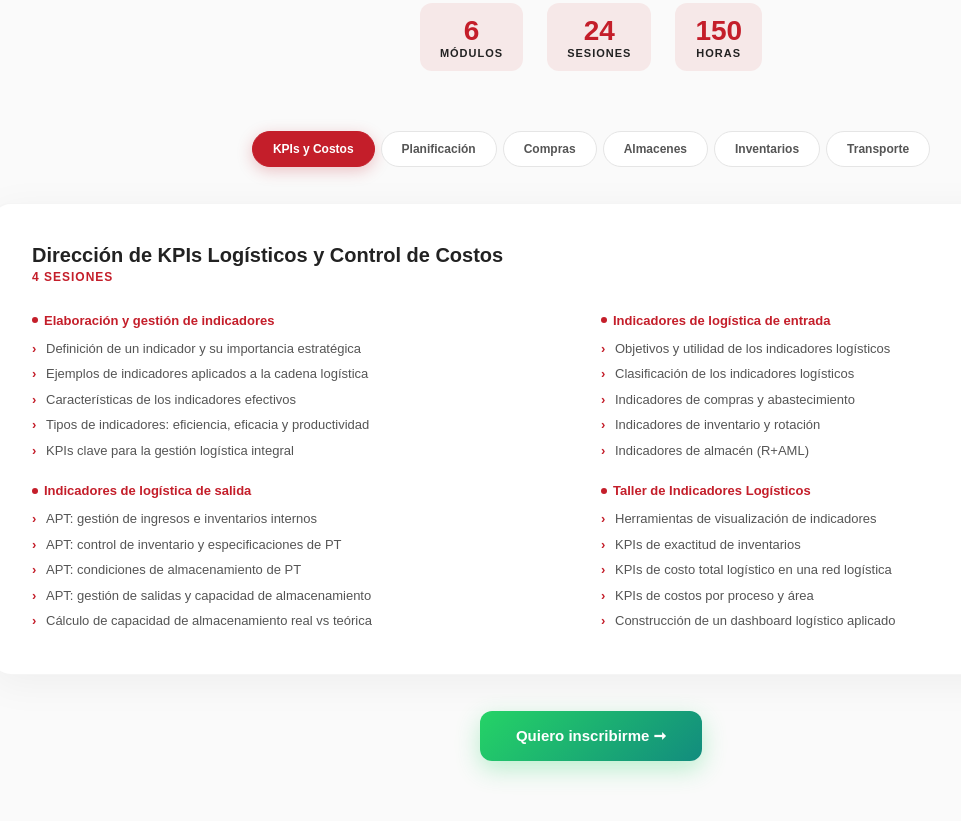
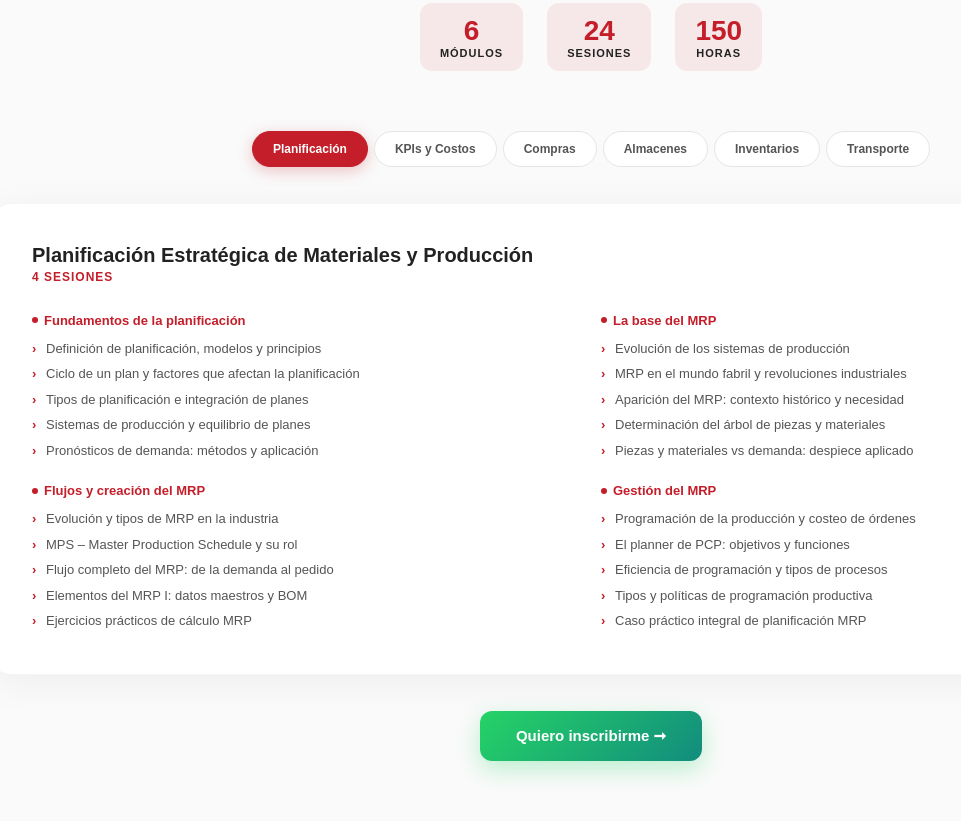
Before and after one commit to azabacheluis/logistica_esagel, a website: page index.html in a window 1280 px wide. Shown: the part 2310-3131 px from the top of the page, without its empty margins (49-1010 px from the left). Drawn offline with Linux system fonts and the light colour scheme.

Commit message:
Update index.html

```diff
--- a/index.html
+++ b/index.html
@@ -268,25 +268,26 @@
   <section class="sec mod-sec" id="modulos"><div class="ctn">
   <div class="sh rv"><div class="sh-ey">PLAN DE ESTUDIOS</div><h2 class="sh-t">6 Módulos <span class="hl">Estratégicos</span></h2><p class="sh-d">24 sesiones con proyecto aplicado por módulo.</p><div class="mod-summary rv" style="display:flex;gap:24px;justify-content:center;margin-top:20px;flex-wrap:wrap"><div style="text-align:center;padding:12px 20px;background:rgba(200,30,30,.08);border-radius:12px"><div style="font-size:28px;font-weight:800;color:var(--red)">6</div><div style="font-size:11px;color:var(--g500);font-weight:600;text-transform:uppercase;letter-spacing:1px">Módulos</div></div><div style="text-align:center;padding:12px 20px;background:rgba(200,30,30,.08);border-radius:12px"><div style="font-size:28px;font-weight:800;color:var(--red)">24</div><div style="font-size:11px;color:var(--g500);font-weight:600;text-transform:uppercase;letter-spacing:1px">Sesiones</div></div><div style="text-align:center;padding:12px 20px;background:rgba(200,30,30,.08);border-radius:12px"><div style="font-size:28px;font-weight:800;color:var(--red)">150</div><div style="font-size:11px;color:var(--g500);font-weight:600;text-transform:uppercase;letter-spacing:1px">Horas</div></div></div></div>
   <div class="mod-tabs rv">
-  <div class="mod-tab active" onclick="showMod(0)">KPIs y Costos</div>
-  <div class="mod-tab" onclick="showMod(1)">Planificación</div>
+  <div class="mod-tab active" onclick="showMod(0)">Planificación</div>
+  <div class="mod-tab" onclick="showMod(1)">KPIs y Costos</div>
   <div class="mod-tab" onclick="showMod(2)">Compras</div>
   <div class="mod-tab" onclick="showMod(3)">Almacenes</div>
   <div class="mod-tab" onclick="showMod(4)">Inventarios</div>
   <div class="mod-tab" onclick="showMod(5)">Transporte</div>
   </div>
-  <div class="mod-panel active"><div class="mod-content"><div class="mod-top"><h3>Dirección de KPIs Logísticos y Control de Costos</h3><span>4 sesiones</span></div><div class="mod-sessions">
+  <div class="mod-panel active"><div class="mod-content"><div class="mod-top"><h3>Planificación Estratégica de Materiales y Producción</h3><span>4 sesiones</span></div><div class="mod-sessions">
+  <div class="msession"><h4>Fundamentos de la planificación</h4><ul><li>Definición de planificación, modelos y principios</li><li>Ciclo de un plan y factores que afectan la planificación</li><li>Tipos de planificación e integración de planes</li><li>Sistemas de producción y equilibrio de planes</li><li>Pronósticos de demanda: métodos y aplicación</li></ul></div>
+  <div class="msession"><h4>La base del MRP</h4><ul><li>Evolución de los sistemas de producción</li><li>MRP en el mundo fabril y revoluciones industriales</li><li>Aparición del MRP: contexto histórico y necesidad</li><li>Determinación del árbol de piezas y materiales</li><li>Piezas y materiales vs demanda: despiece aplicado</li></ul></div>
+  <div class="msession"><h4>Flujos y creación del MRP</h4><ul><li>Evolución y tipos de MRP en la industria</li><li>MPS – Master Production Schedule y su rol</li><li>Flujo completo del MRP: de la demanda al pedido</li><li>Elementos del MRP I: datos maestros y BOM</li><li>Ejercicios prácticos de cálculo MRP</li></ul></div>
+  <div class="msession"><h4>Gestión del MRP</h4><ul><li>Programación de la producción y costeo de órdenes</li><li>El planner de PCP: objetivos y funciones</li><li>Eficiencia de programación y tipos de procesos</li><li>Tipos y políticas de programación productiva</li><li>Caso práctico integral de planificación MRP</li></ul></div>
+  </div></div></div>
+  <div class="mod-panel"><div class="mod-content"><div class="mod-top"><h3>Dirección de KPIs Logísticos y Control de Costos</h3><span>4 sesiones</span></div><div class="mod-sessions">
   <div class="msession"><h4>Elaboración y gestión de indicadores</h4><ul><li>Definición de un indicador y su importancia estratégica</li><li>Ejemplos de indicadores aplicados a la cadena logística</li><li>Características de los indicadores efectivos</li><li>Tipos de indicadores: eficiencia, eficacia y productividad</li><li>KPIs clave para la gestión logística integral</li></ul></div>
   <div class="msession"><h4>Indicadores de logística de entrada</h4><ul><li>Objetivos y utilidad de los indicadores logísticos</li><li>Clasificación de los indicadores logísticos</li><li>Indicadores de compras y abastecimiento</li><li>Indicadores de inventario y rotación</li><li>Indicadores de almacén (R+AML)</li></ul></div>
   <div class="msession"><h4>Indicadores de logística de salida</h4><ul><li>APT: gestión de ingresos e inventarios internos</li><li>APT: control de inventario y especificaciones de PT</li><li>APT: condiciones de almacenamiento de PT</li><li>APT: gestión de salidas y capacidad de almacenamiento</li><li>Cálculo de capacidad de almacenamiento real vs teórica</li></ul></div>
   <div class="msession"><h4>Taller de Indicadores Logísticos</h4><ul><li>Herramientas de visualización de indicadores</li><li>KPIs de exactitud de inventarios</li><li>KPIs de costo total logístico en una red logística</li><li>KPIs de costos por proceso y área</li><li>Construcción de un dashboard logístico aplicado</li></ul></div>
   </div></div></div>
-  <div class="mod-panel"><div class="mod-content"><div class="mod-top"><h3>Planificación Estratégica de Materiales y Producción</h3><span>4 sesiones</span></div><div class="mod-sessions">
-  <div class="msession"><h4>Fundamentos de la planificación</h4><ul><li>Definición de planificación, modelos y principios</li><li>Ciclo de un plan y factores que afectan la planificación</li><li>Tipos de planificación e integración de planes</li><li>Sistemas de producción y equilibrio de planes</li><li>Pronósticos de demanda: métodos y aplicación</li></ul></div>
-  <div class="msession"><h4>La base del MRP</h4><ul><li>Evolución de los sistemas de producción</li><li>MRP en el mundo fabril y revoluciones industriales</li><li>Aparición del MRP: contexto histórico y necesidad</li><li>Determinación del árbol de piezas y materiales</li><li>Piezas y materiales vs demanda: despiece aplicado</li></ul></div>
-  <div class="msession"><h4>Flujos y creación del MRP</h4><ul><li>Evolución y tipos de MRP en la industria</li><li>MPS – Master Production Schedule y su rol</li><li>Flujo completo del MRP: de la demanda al pedido</li><li>Elementos del MRP I: datos maestros y BOM</li><li>Ejercicios prácticos de cálculo MRP</li></ul></div>
-  <div class="msession"><h4>Gestión del MRP</h4><ul><li>Programación de la producción y costeo de órdenes</li><li>El planner de PCP: objetivos y funciones</li><li>Eficiencia de programación y tipos de procesos</li><li>Tipos y políticas de programación productiva</li><li>Caso práctico integral de planificación MRP</li></ul></div>
-  </div></div></div>
+
   <div class="mod-panel"><div class="mod-content"><div class="mod-top"><h3>Dirección Estratégica de Compras y Abastecimiento</h3><span>4 sesiones</span></div><div class="mod-sessions">
   <div class="msession"><h4>Gestión estratégica de categorías</h4><ul><li>Primeros pasos: procesos y condiciones iniciales</li><li>Definición, planificación y análisis interno/externo</li><li>Modelo perceptivo del proveedor</li><li>Análisis de costes y Análisis DAFO</li><li>Matriz de Kraljic: aplicación práctica</li></ul></div>
   <div class="msession"><h4>Proyecto de compras</h4><ul><li>Proceso administrativo: Procurement to Pay</li><li>Proceso táctico: el proyecto de compras</li><li>Sourcing to Contract y SRM estratégico</li><li>Etapas del proyecto de compras</li><li>Mantenimiento y gestión de proyectos de compras</li></ul></div>
```
